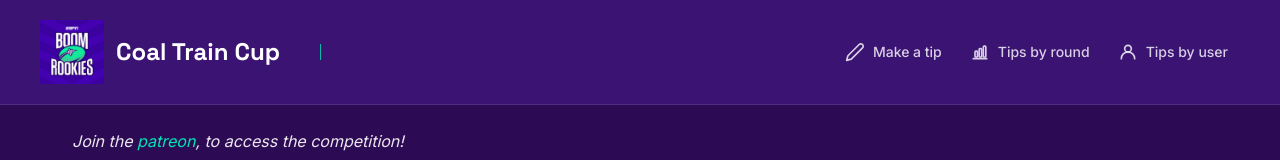
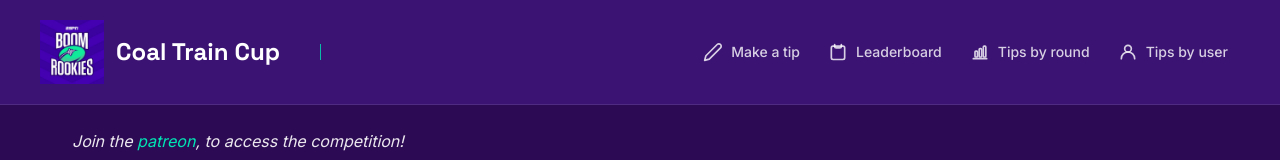
Before and after one commit to sburman/coal-train-cup, a Next.js app: page / in a window 1280 px wide. Shown: the top 160 px of the page. Built offline with nearby package versions, Linux system fonts and the light colour scheme; no server answers.

Commit message:
Adds 2026 board

```diff
--- a/app/layout.tsx
+++ b/app/layout.tsx
@@ -6,6 +6,7 @@ import Link from "next/link";
 import {
   IconHome,
   IconPencil,
+  IconScroll,
   IconChartBar,
   IconUser,
 } from "@/components/icons/nav-icons";
@@ -31,6 +32,7 @@ export const metadata: Metadata = {
 const navItems = [
   { href: "/", label: "Home", Icon: IconHome },
   { href: "/make-tip", label: "Make a tip", Icon: IconPencil },
+  { href: "/leaderboard", label: "Leaderboard", Icon: IconScroll },
   { href: "/tips-by-round", label: "Tips by round", Icon: IconChartBar },
   { href: "/tips-by-user", label: "Tips by user", Icon: IconUser },
 ] as const;
```
